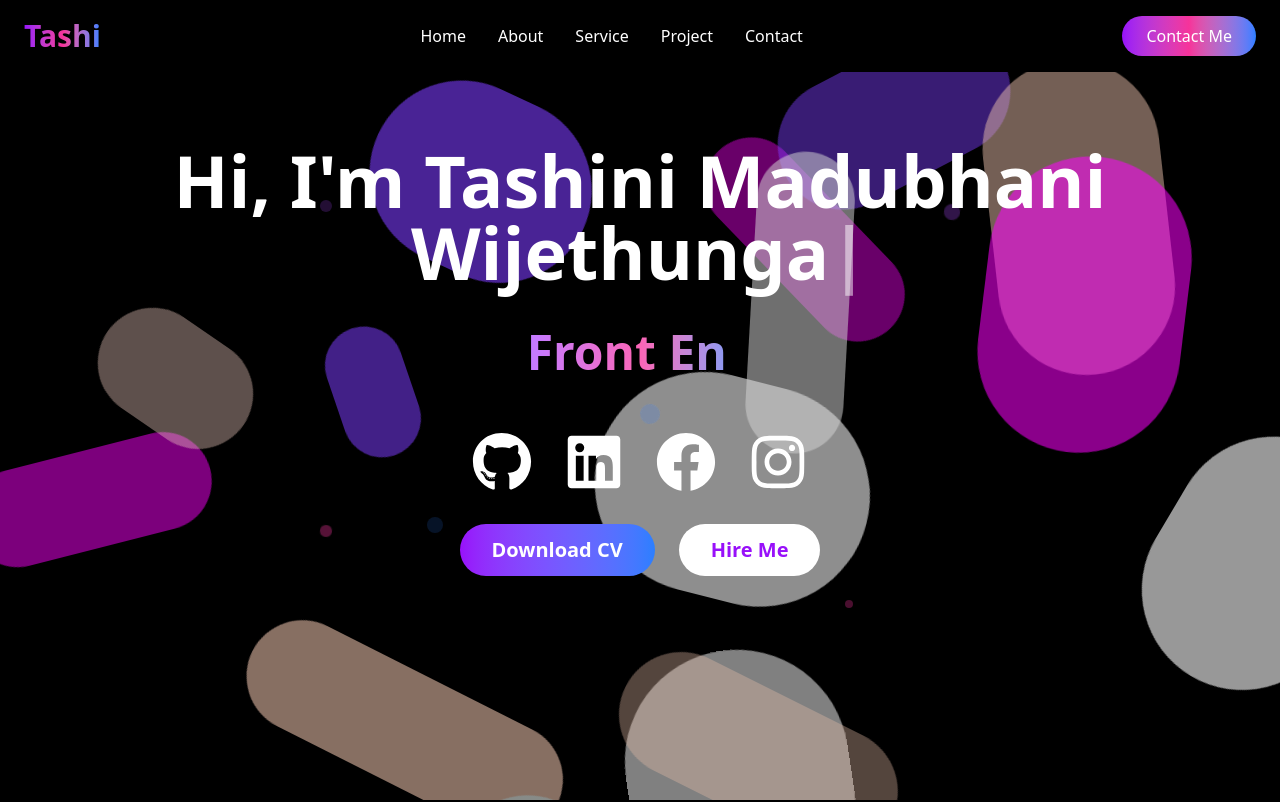
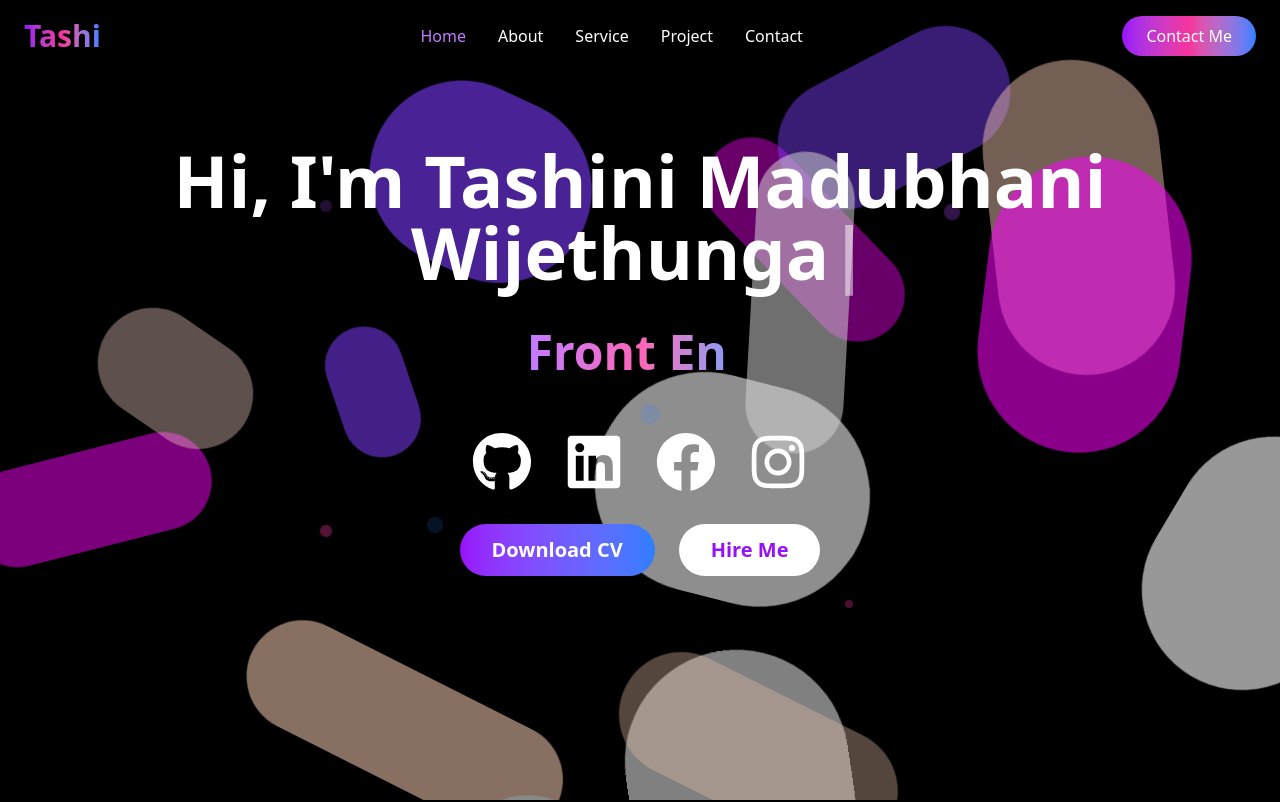
Before and after one commit to Tashini4/React-Portfolio, a React (Vite) app: page / in a window 1280 px wide. Shown: the top 802 px of the page. Built offline with nearby package versions, Linux system fonts and the light colour scheme; the HTML template or start-up script is replaced by a standard one.

Commit message:
change navbar animation

```diff
--- a/src/components/Navbar.tsx
+++ b/src/components/Navbar.tsx
@@ -1,8 +1,66 @@
-import React from 'react';
+import React, { useState, useEffect } from 'react';
+import { FaBars, FaTimes } from 'react-icons/fa';
 
 const Navbar: React.FC = () => {
+  const [isMenuOpen, setIsMenuOpen] = useState(false);
+  const [activeSection, setActiveSection] = useState('home');
+  const [isScrolled, setIsScrolled] = useState(false);
+
+  const navItems = [
+    { name: 'Home', href: '#home' },
+    { name: 'About', href: '#about' },
+    { name: 'Service', href: '#service' },
+    { name: 'Project', href: '#projects' },
+    { name: 'Contact', href: '#contact' },
+  ];
+
+  // Handle scroll effect
+  useEffect(() => {
+    const handleScroll = () => {
+      // Navbar background on scroll
+      if (window.scrollY > 50) {
+        setIsScrolled(true);
+      } else {
+        setIsScrolled(false);
+      }
+
+      // Active section detection
+      const sections = ['home', 'about', 'services', 'projects', 'contact'];
+      const scrollY = window.scrollY + 100;
+
+      sections.forEach(section => {
+        const element = document.getElementById(section);
+        if (element) {
+          const offsetTop = element.offsetTop;
+          const offsetHeight = element.offsetHeight;
+
+          if (scrollY >= offsetTop && scrollY < offsetTop + offsetHeight) {
+            setActiveSection(section);
+          }
+        }
+      });
+    };
+
+    window.addEventListener('scroll', handleScroll);
+    return () => window.removeEventListener('scroll', handleScroll);
+  }, []);
+
+  const scrollToSection = (sectionId: string) => {
+    const element = document.getElementById(sectionId);
+    if (element) {
+      element.scrollIntoView({ behavior: 'smooth' });
+      setIsMenuOpen(false);
+    }
+  };
+
+  const toggleMenu = () => {
+    setIsMenuOpen(!isMenuOpen);
+  };
+
   return (
-    <nav className="fixed top-0 w-full z-10 bg-black  border-none p-fixed">
+    <nav className={`fixed top-0 w-full z-50 transition-all duration-300 ${
+      isScrolled ? 'bg-black/90 backdrop-blur-md border-b border-gray-800' : 'bg-transparent'
+    }`}>
       <div className="container mx-auto px-6 py-4">
         <div className="flex items-center justify-between">
           {/* Logo */}
@@ -10,25 +68,76 @@ const Navbar: React.FC = () => {
             Tashi
           </div>
 
-          {/* Navigation Links */}
+          {/* Desktop Navigation Links */}
           <div className="hidden md:flex space-x-8">
-            {['Home', 'About', 'Service', 'Project', 'Contact'].map((item) => (
-              <a
-                key={item}
-                href="#"
-                className="text-white hover:text-purple-400 transition-colors duration-300 font-medium"
+            {navItems.map((item) => (
+              <button
+                key={item.name}
+                onClick={() => scrollToSection(item.href.substring(1))}
+                className={`transition-colors duration-300 font-medium ${
+                  activeSection === item.href.substring(1)
+                    ? 'text-purple-400'
+                    : 'text-white hover:text-purple-400'
+                }`}
               >
-                {item}
-              </a>
+                {item.name}
+              </button>
             ))}
           </div>
 
-          {/* Contact Me Button */}
-          <button className="px-6 py-2 rounded-full text-white font-medium bg-gradient-to-r from-purple-600 via-pink-500 to-blue-500 hover:from-purple-700 hover:via-pink-600 hover:to-blue-600 transition-all duration-300 transform hover:scale-105">
+          {/* Desktop Contact Me Button */}
+          <button
+            onClick={() => scrollToSection('contact')}
+            className="hidden md:block px-6 py-2 rounded-full text-white font-medium bg-gradient-to-r from-purple-600 via-pink-500 to-blue-500 hover:from-purple-700 hover:via-pink-600 hover:to-blue-600 transition-all duration-300 transform hover:scale-105"
+          >
             Contact Me
           </button>
+
+          {/* Mobile Menu Button */}
+          <button
+            onClick={toggleMenu}
+            className="md:hidden text-white p-2 rounded-lg hover:bg-gray-800 transition-colors"
+            aria-label="Toggle menu"
+          >
+            {isMenuOpen ? <FaTimes size={24} /> : <FaBars size={24} />}
+          </button>
+        </div>
+
+        {/* Mobile Menu */}
+        <div className={`md:hidden transition-all duration-300 overflow-hidden ${
+          isMenuOpen ? 'max-h-96 opacity-100' : 'max-h-0 opacity-0'
+        }`}>
+          <div className="py-4 space-y-4">
+            {navItems.map((item) => (
+              <button
+                key={item.name}
+                onClick={() => scrollToSection(item.href.substring(1))}
+                className={`block w-full text-left px-4 py-3 rounded-lg transition-all duration-300 font-medium ${
+                  activeSection === item.href.substring(1)
+                    ? 'bg-purple-600 text-white'
+                    : 'text-white hover:bg-gray-800'
+                }`}
+              >
+                {item.name}
+              </button>
+            ))}
+            <button
+              onClick={() => scrollToSection('contact')}
+              className="w-full px-4 py-3 rounded-full text-white font-medium bg-gradient-to-r from-purple-600 via-pink-500 to-blue-500 hover:from-purple-700 hover:via-pink-600 hover:to-blue-600 transition-all duration-300"
+            >
+              Contact Me
+            </button>
+          </div>
         </div>
       </div>
+
+      {/* Overlay for mobile menu */}
+      {isMenuOpen && (
+        <div
+          className="fixed inset-0 bg-black/50 z-40 md:hidden"
+          onClick={() => setIsMenuOpen(false)}
+        />
+      )}
     </nav>
   );
 };
```
